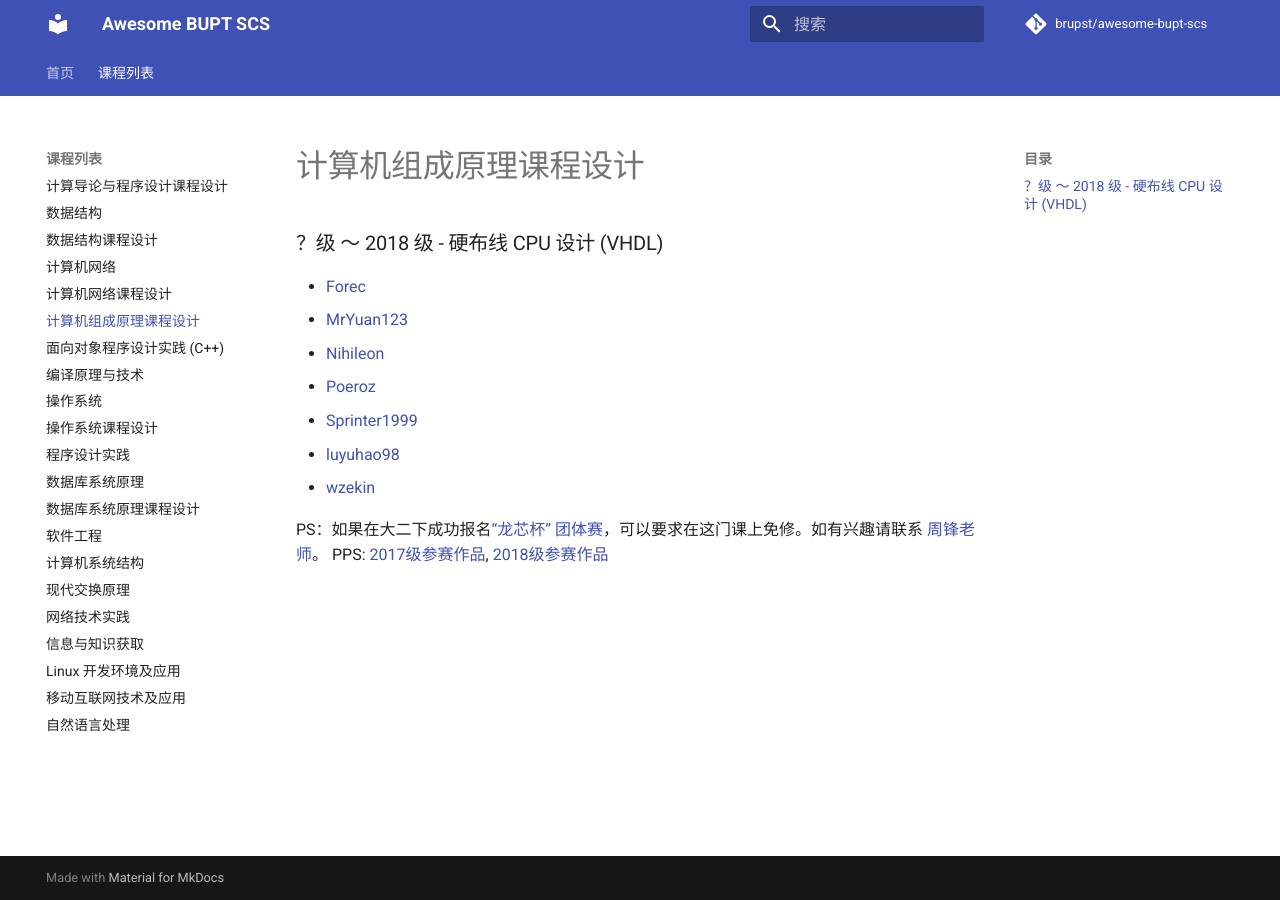
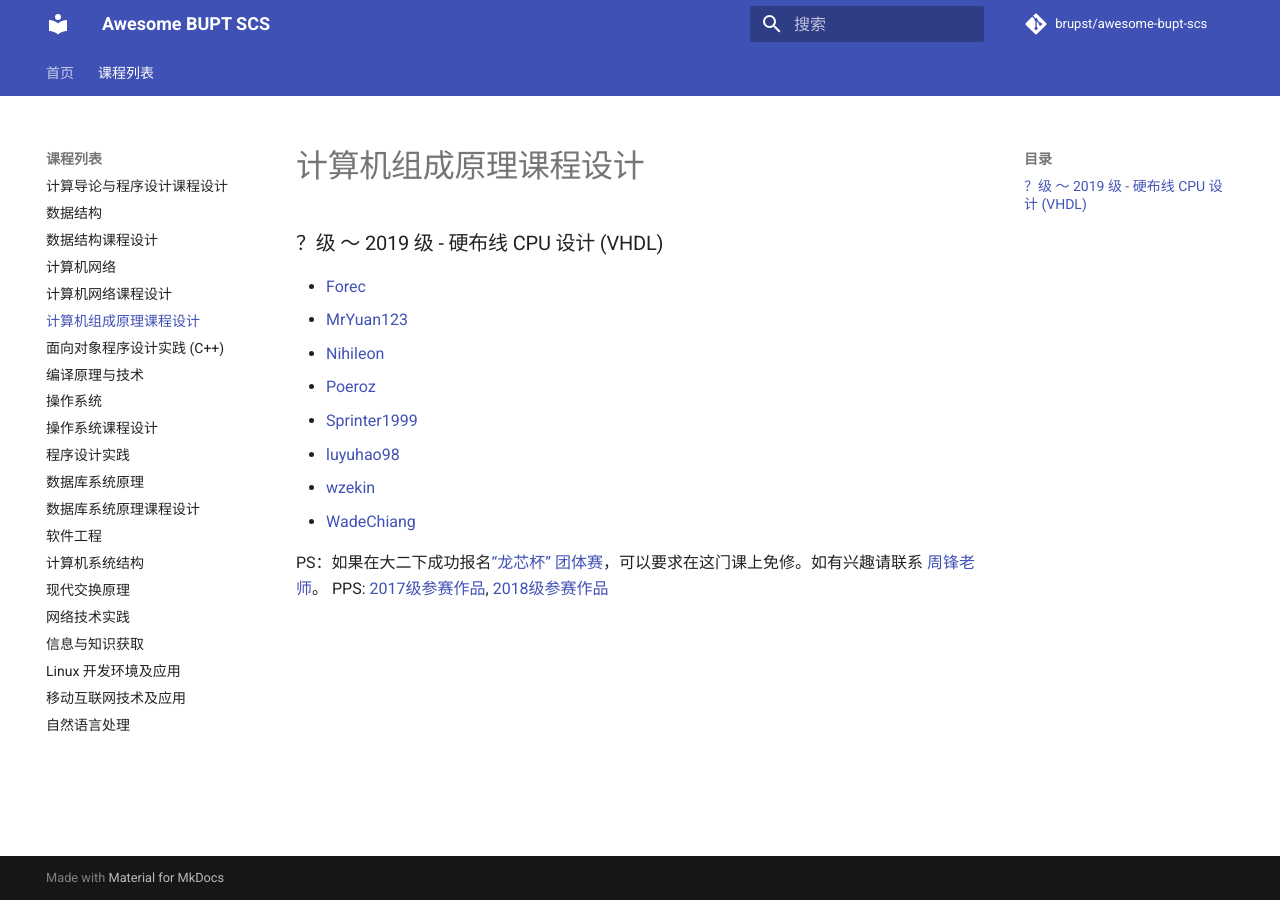
Before and after one commit to brupst/awesome-bupt-scs, an MkDocs documentation site: the page built from projects/Advanced-Labs-in-Computer-Architecture.md, in a window 1280 px wide. Built offline with MkDocs 1.6.1 and Material for MkDocs 9.7.7, drawn with Linux system fonts in a browser that asks for light colours; comment, search, counter and statistics services are not loaded.

Commit message:
更新19级计组课设，添加了本小组的设计（包含实现中断的代码） (#26)
* Update Advanced-Labs-in-Computer-Architecture.md

* Update Advanced-Labs-in-Computer-Architecture.md

```diff
--- a/projects/Advanced-Labs-in-Computer-Architecture.md
+++ b/projects/Advanced-Labs-in-Computer-Architecture.md
@@ -1,6 +1,6 @@
 # 计算机组成原理课程设计
 
-### ？级 ～ 2018 级 - 硬布线 CPU 设计 (VHDL)
+### ？级 ～ 2019 级 - 硬布线 CPU 设计 (VHDL)
 
 * [Forec](https://github.com/Forec/course-design/tree/master/computer-organization-design)
 * [MrYuan123](https://github.com/MrYuan123/Projects_Design/tree/master/Hardware_design_project(TEC-8))
@@ -9,6 +9,7 @@
 * [Sprinter1999](https://github.com/Sprinter1999/CPU624)
 * [luyuhao98](https://github.com/luyuhao98/NewBeeCpu)
 * [wzekin](https://github.com/wzekin/BUPT-Projects/tree/master/ComputerOrganization)
+* [WadeChiang](https://github.com/WadeChiang/CPU-Controller-TEC-8)
 
 PS：如果在大二下成功报名[“龙芯杯” 团体赛](http://www.nscscc.org/)，可以要求在这门课上免修。如有兴趣请联系 [周锋老师](https://scs.bupt.edu.cn/info/1085/1308.htm)。
 PPS: [2017级参赛作品](https://github.com/name1e5s/Sirius), [2018级参赛作品](https://github.com/easter-mips)
```
